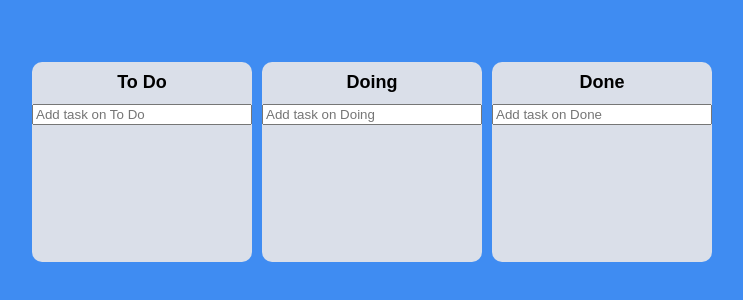
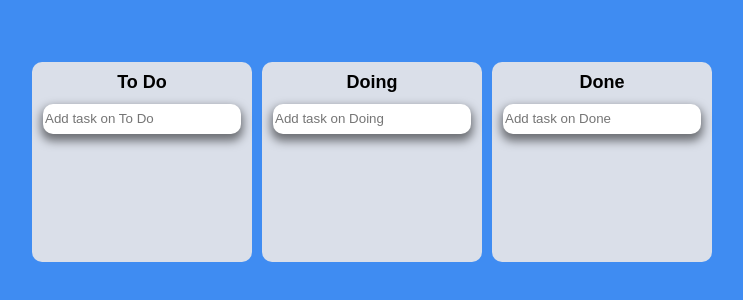
Before and after one commit to devkmins/react_trello, a React (Create React App) app: page / in a window 1280 px wide. Shown: the part 238-538 px from the top of the page, without its empty margins (268-1011 px from the left). Built offline with nearby package versions, Linux system fonts and the light colour scheme.

Commit message:
Update Input

```diff
--- a/src/Components/Board.tsx
+++ b/src/Components/Board.tsx
@@ -34,10 +34,20 @@ const Area = styled.div<IAreaProps>`
 `;
 
 const Form = styled.form`
+  display: flex;
+  justify-content: center;
   width: 100%;
+  height: 30px;
+`;
 
-  input {
-    width: 100%;
+const Input = styled.input`
+  width: 90%;
+  border-radius: 10px;
+  border: none;
+  box-shadow: 0px 5px 10px 2px rgba(0, 0, 0, 0.5);
+
+  &:focus {
+    outline: 1.5px solid rgba(64, 140, 242, 1);
   }
 `;
 
@@ -78,7 +88,7 @@ function Board({ toDos, boardId }: IBoardProps) {
     <Wrapper>
       <Title>{boardId}</Title>
       <Form onSubmit={handleSubmit(onValid)}>
-        <input
+        <Input
           {...register("toDo", { required: true })}
           type="text"
           placeholder={`Add task on ${boardId}`}
```
